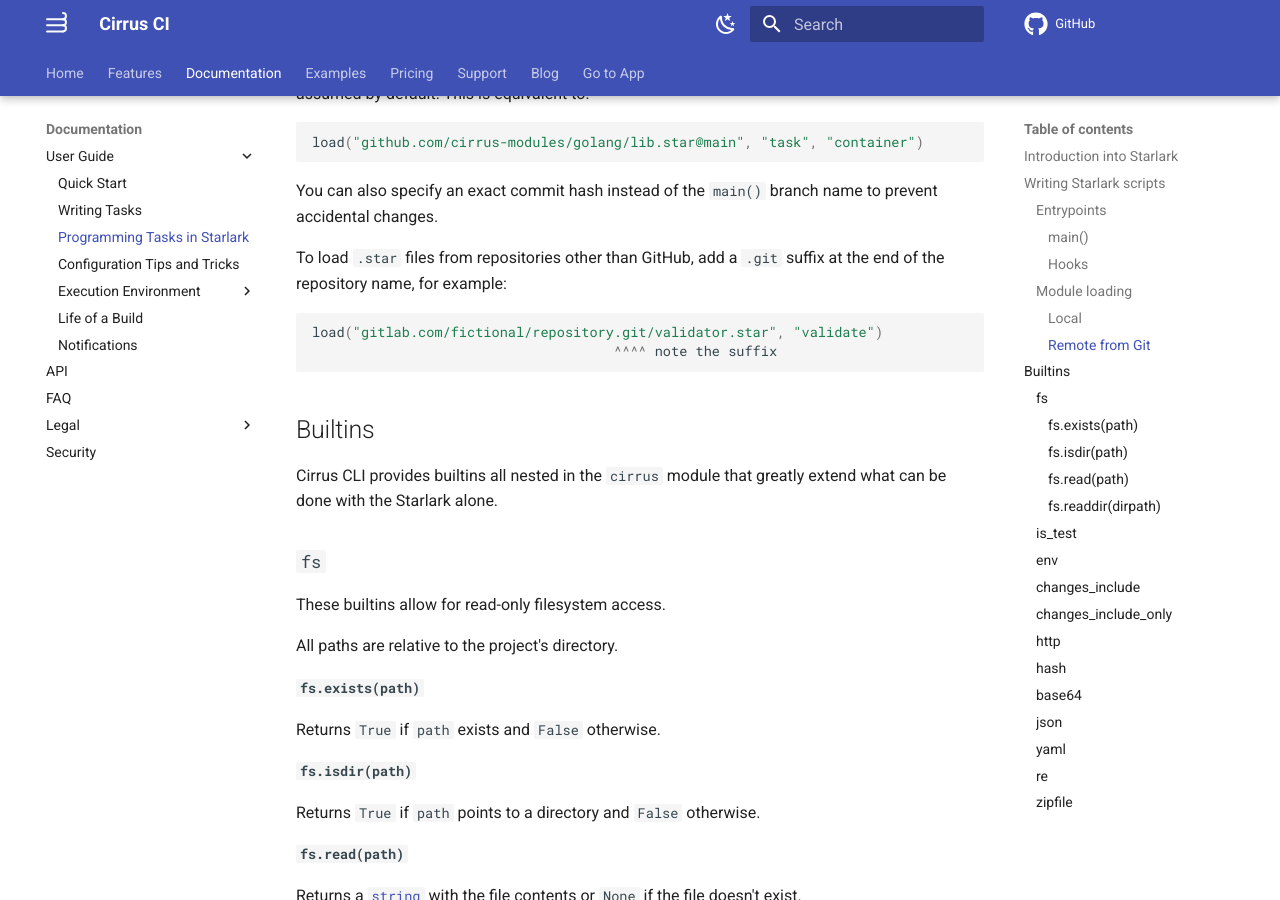
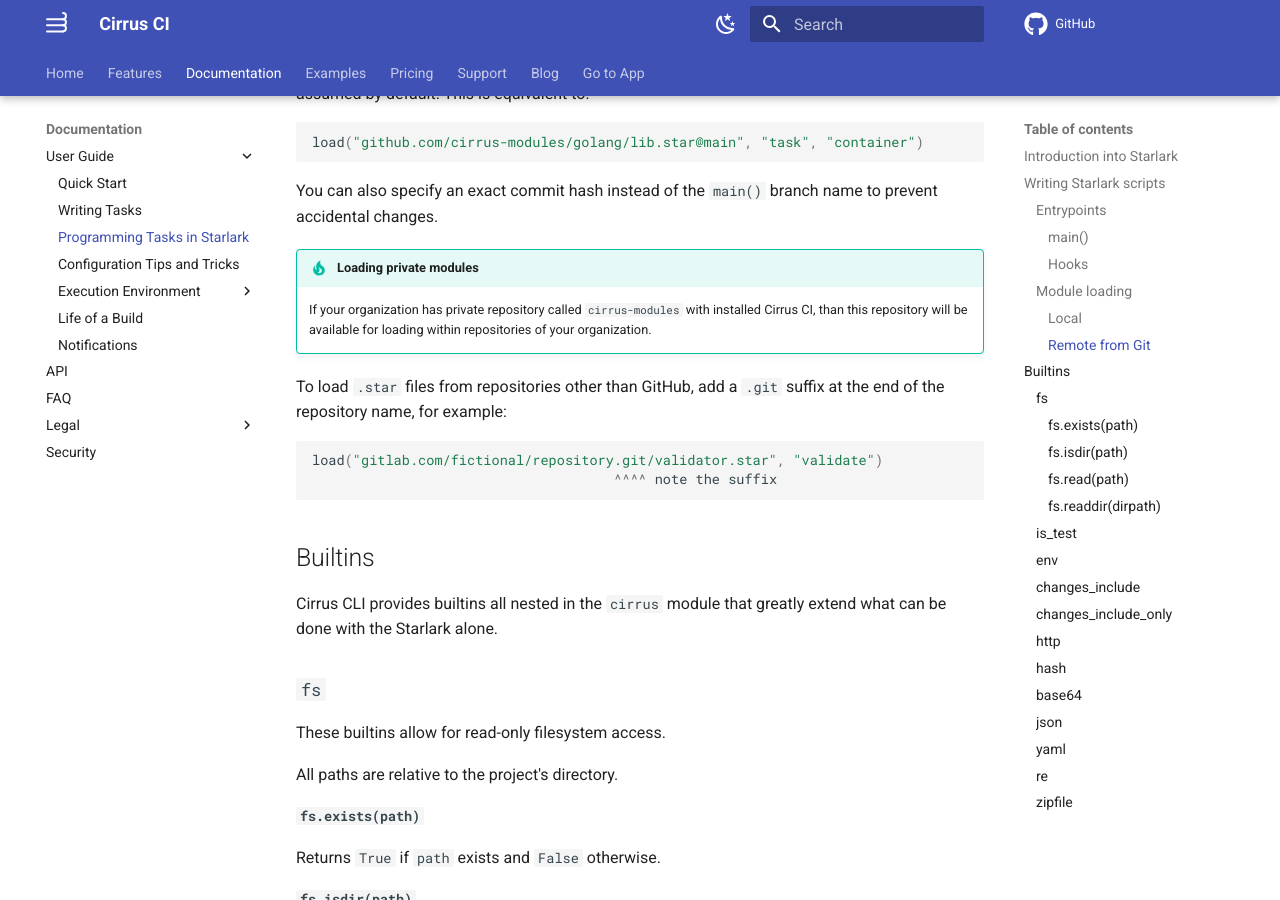
Before and after one commit to cirruslabs/cirrus-ci-docs, an MkDocs documentation site: the page built from docs/guide/programming-tasks.md, in a window 1280 px wide and 900 px high, scrolled down 4185 px. Built offline with MkDocs 1.6.1 and Material for MkDocs 9.7.7, drawn with Linux system fonts in a browser that asks for light colours; comment, search, counter and statistics services are not loaded.

Commit message:
Document loading of private modules
Fixes #942

````diff
--- a/docs/guide/programming-tasks.md
+++ b/docs/guide/programming-tasks.md
@@ -167,6 +167,10 @@ load("github.com/cirrus-modules/golang/lib.star@main", "task", "container")
 ```
 
 You can also specify an exact commit hash instead of the `main()` branch name to prevent accidental changes.
+
+!!! tip "Loading private modules"
+    If your organization has private repository called `cirrus-modules` with installed Cirrus CI, than this repository
+    will be available for loading within repositories of your organization.
 
 To load `.star` files from repositories other than GitHub, add a `.git` suffix at the end of the repository name, for example:
 
````
